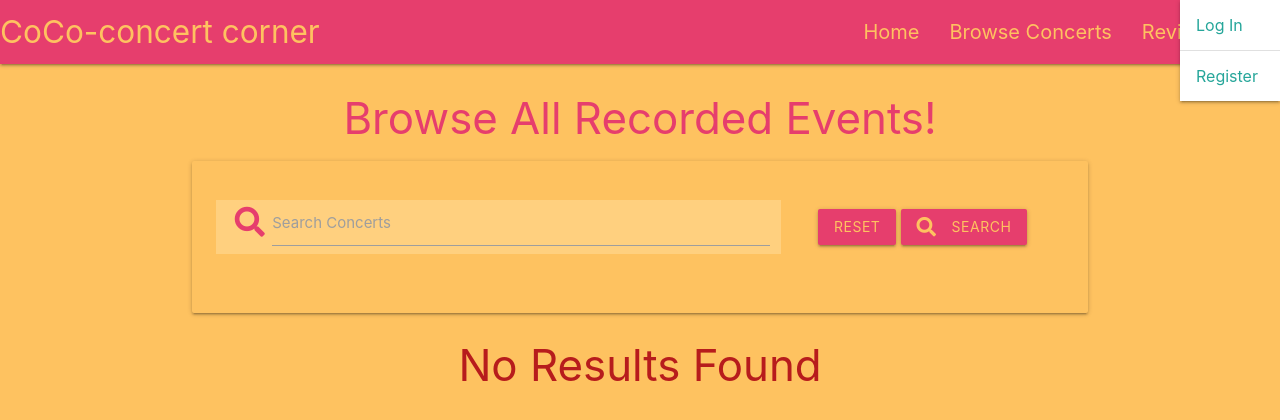
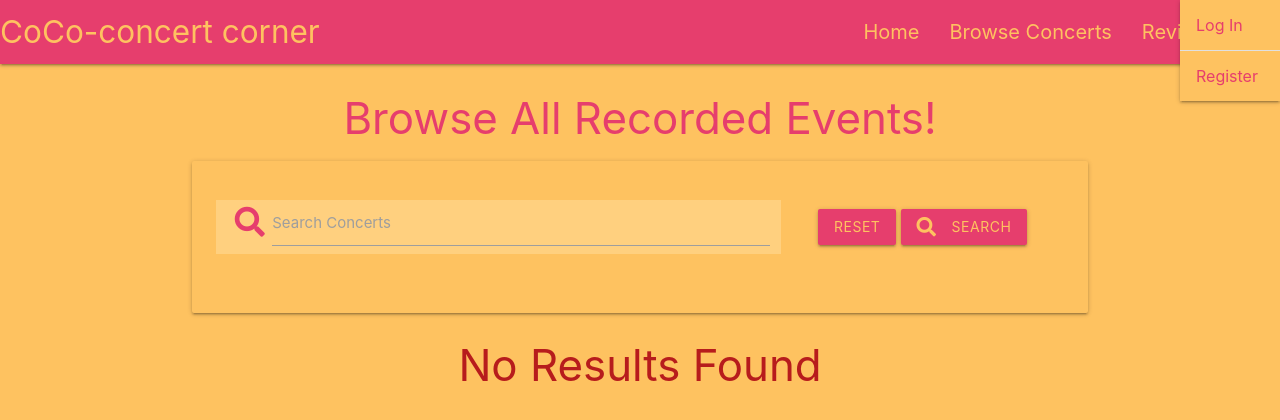
Before and after one commit to komfiGolabi/CoCo-Concert-Corner, a Flask app: page / in a window 1280 px wide, after a click that opens the changed part. Shown: the top 420 px of the page. Run offline with Flask 2, Linux system fonts and the light colour scheme; data that the repository does not hold is empty; some libraries are stand-ins or nearby versions.

Commit message:
added some color to the dropdown part of the navbar

```diff
--- a/static/css/style.css
+++ b/static/css/style.css
@@ -103,3 +103,12 @@ i {
     color:#FEC260;
     font-size: 20px;
 }
+
+.dropdown-content{
+    background-color:#FEC260;
+
+}
+
+.dropdown-content li a {
+    color:#E63E6D;
+}
```
